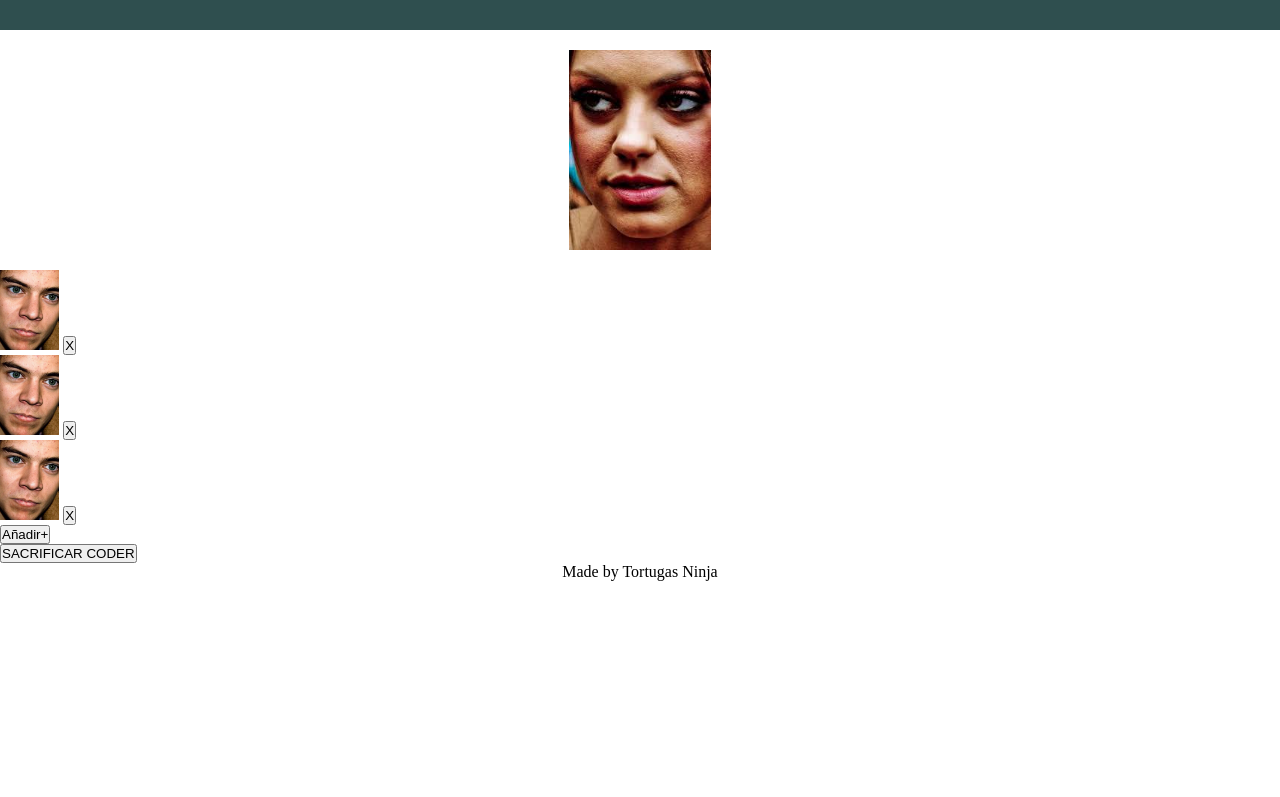
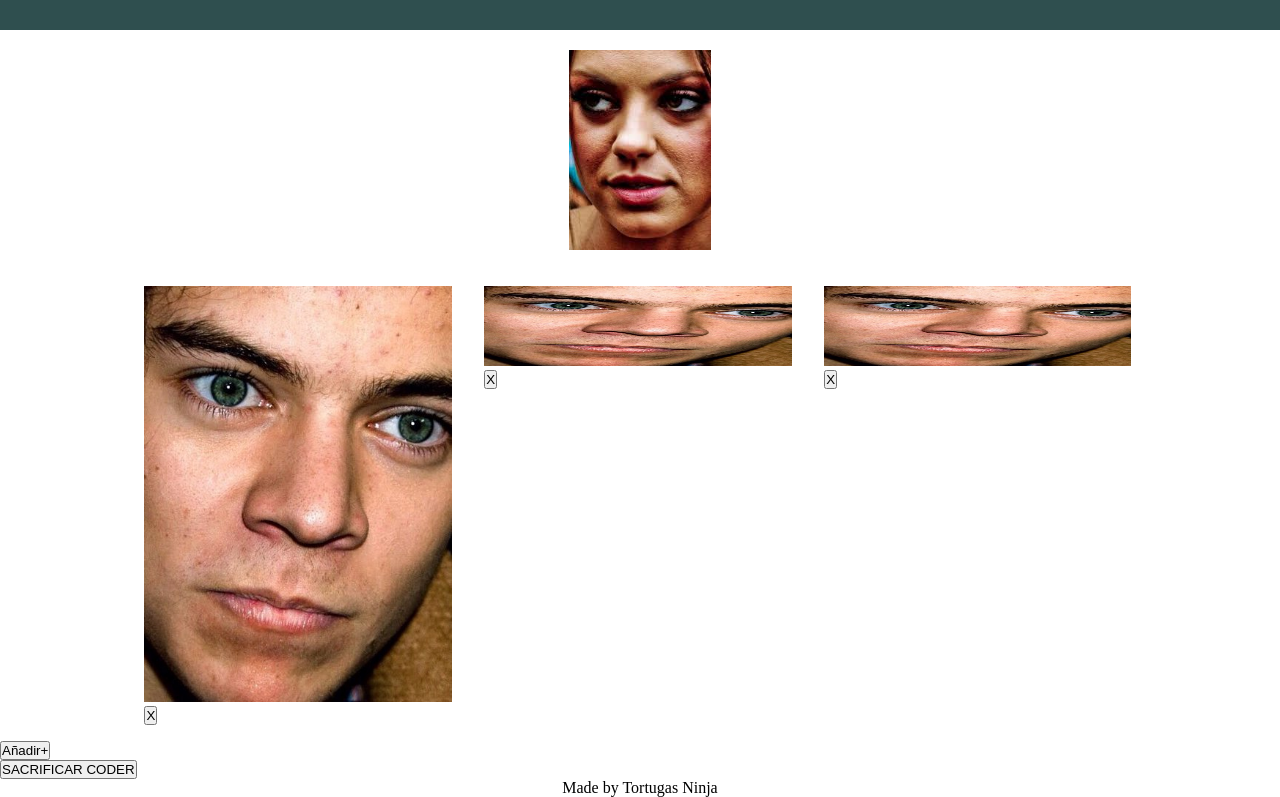
Before and after one commit to jmgarcia81/Wheel-of-Doom, a website: page src/index.html in a window 1280 px wide. Shown: the part 110-907 px from the top of the page. Before the commit the page ends 800 px from the top, so only its background shows below. Drawn offline with Linux system fonts and the light colour scheme.

Commit message:
Seccion coders flex
Añadido flex wrap

```diff
--- a/src/index.html
+++ b/src/index.html
@@ -18,7 +18,7 @@
 
         <section class="coders">
             <div class="coder">
-                <img src="img/fotonoticia_20140516185502-589689_420.jpg" alt="Imagen de MaxPower" style="height: 80px;">
+                <img src="img/fotonoticia_20140516185502-589689_420.jpg" alt="Imagen de MaxPower">
                 <button>X</button>
             </div>
             <div class="coder">
--- a/src/style/style.css
+++ b/src/style/style.css
@@ -27,6 +27,22 @@ header h1 {
     height: 200px;
 }
 
+.coders {
+    display: flex;
+    flex-wrap: wrap;
+    width: 80%;
+    margin: auto;
+}
+
+.coder {
+    width: 30%;
+    margin: 1.6%;
+}
+
+.coder img {
+    width: 100%;
+}
+
 footer {
     text-align: center;
 }
```
